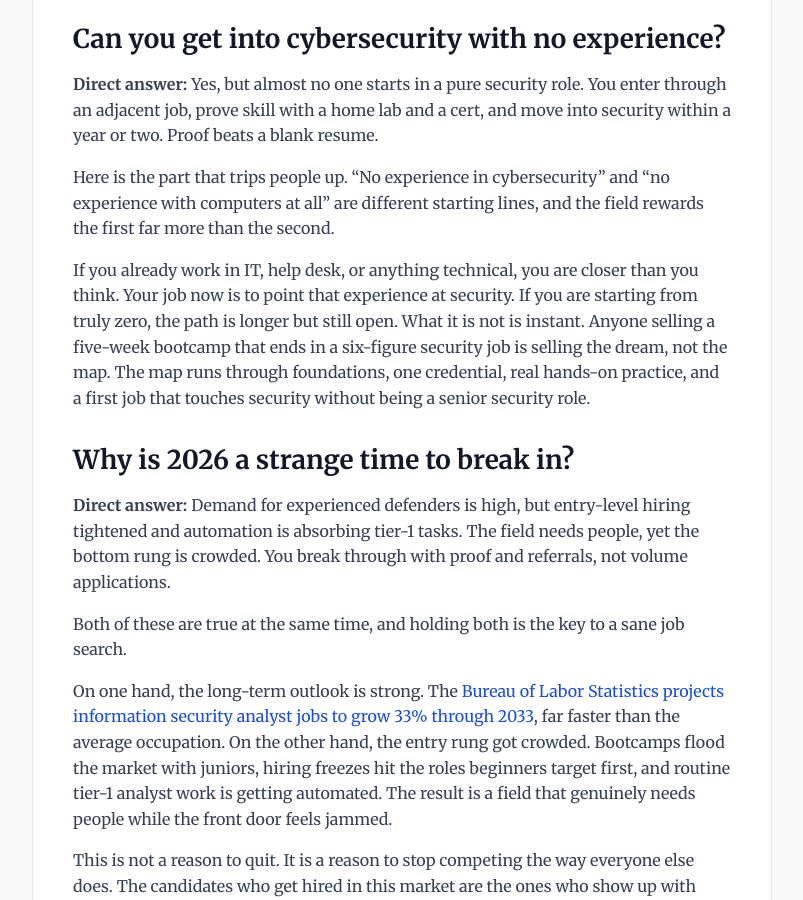
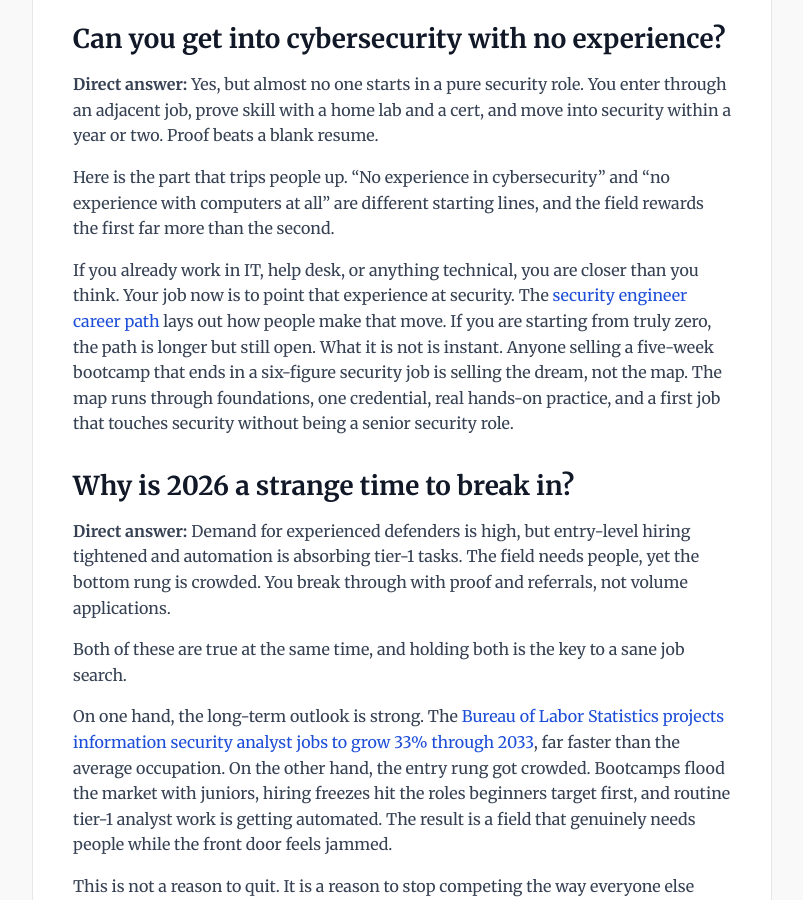
Before and after one commit to mda1125/bytesizedsecurity, a Jekyll site: the page built from _posts/2026-08-10-how-to-get-into-cybersecurity-no-experience.md, in a window 1280 px wide and 900 px high, scrolled down 1571 px. Shown: the whole window, without its empty margins (64-867 px from the left). Built offline with Jekyll 4.4.1, drawn with Linux system fonts in a browser that asks for light colours; comment, search, counter and statistics services are not loaded; some of the changed text lies outside the part shown.

Commit message:
Link the no-experience guide to the security engineer career and salary posts. (#28)
Adds one contextual internal link to each Cluster #1 career page so career-changer readers can continue into the role guide and the pay-by-level guide.

Co-authored-by: Cursor Agent <cursoragent@cursor.com>

```diff
--- a/_posts/2026-08-10-how-to-get-into-cybersecurity-no-experience.md
+++ b/_posts/2026-08-10-how-to-get-into-cybersecurity-no-experience.md
@@ -48,7 +48,7 @@ There is a gap between the hype and the doorway. The demand for skilled defender
 
 Here is the part that trips people up. "No experience in cybersecurity" and "no experience with computers at all" are different starting lines, and the field rewards the first far more than the second.
 
-If you already work in IT, help desk, or anything technical, you are closer than you think. Your job now is to point that experience at security. If you are starting from truly zero, the path is longer but still open. What it is not is instant. Anyone selling a five-week bootcamp that ends in a six-figure security job is selling the dream, not the map. The map runs through foundations, one credential, real hands-on practice, and a first job that touches security without being a senior security role.
+If you already work in IT, help desk, or anything technical, you are closer than you think. Your job now is to point that experience at security. The [security engineer career path](/security-engineer-salary-jobs-career-path/) lays out how people make that move. If you are starting from truly zero, the path is longer but still open. What it is not is instant. Anyone selling a five-week bootcamp that ends in a six-figure security job is selling the dream, not the map. The map runs through foundations, one credential, real hands-on practice, and a first job that touches security without being a senior security role.
 
 ## Why is 2026 a strange time to break in? {#why-2026}
 
@@ -113,7 +113,7 @@ Chasing a "Security Engineer" title with zero background is how good candidates
 - **Junior systems or network administrator.** Deeper technical grounding and direct exposure to the infrastructure security teams protect.
 - **SOC analyst, tier 1.** The most direct entry into security operations. It is alert triage and monitoring, and it hires people who show fundamentals plus a home lab.
 
-Get one of these, do it well for a year or two, and you become an internal candidate for the security team, the strongest position a beginner can hold. If you want the map of where these roles lead and what they pay, the [cybersecurity career guide](/cybersecurity-career-guide/) lays out the full ladder.
+Get one of these, do it well for a year or two, and you become an internal candidate for the security team, the strongest position a beginner can hold. If you want the map of where these roles lead and what they pay, the [cybersecurity career guide](/cybersecurity-career-guide/) lays out the full ladder, and [what a security engineer earns by experience level](/2026/09/26/cyber-security-engineer-salary-by-experience-level/) covers pay for that title.
 
 ## What should your first 90 days look like? {#90-day-plan}
 
```
